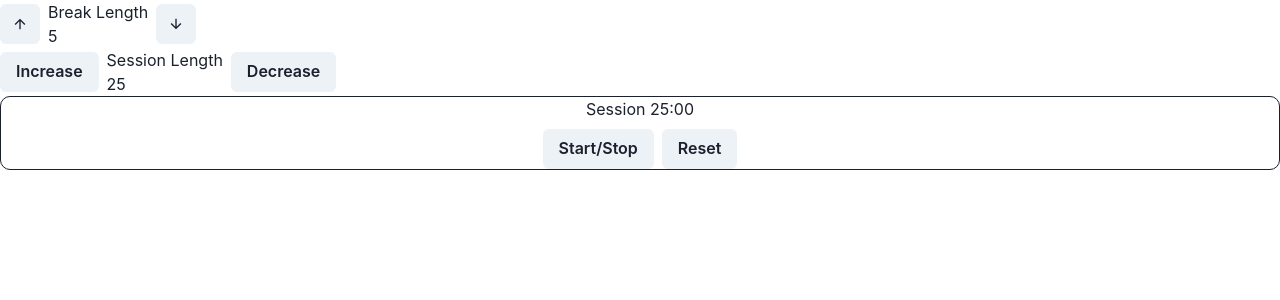
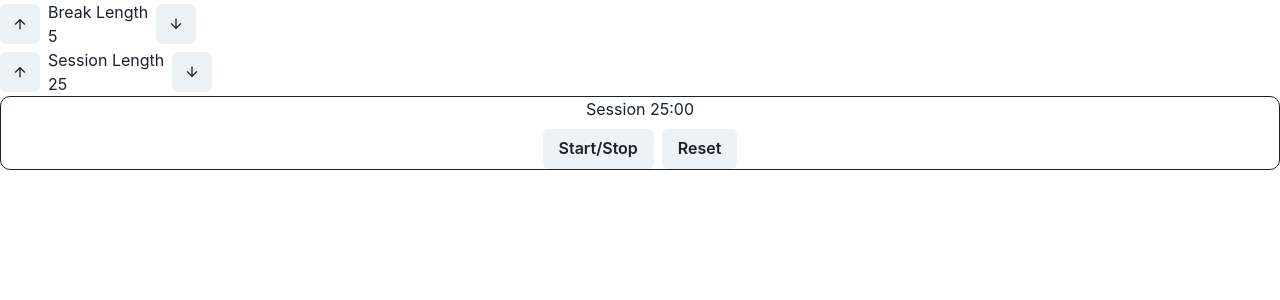
Before and after one commit to khoaHyh/pomodomo, a React (Create React App) app: page / in a window 1280 px wide. Shown: the top 300 px of the page. Built offline with nearby package versions, Linux system fonts and the light colour scheme.

Commit message:
session interval buttons are arrows

```diff
--- a/src/components/pomoUtils/SessionInterval.js
+++ b/src/components/pomoUtils/SessionInterval.js
@@ -1,4 +1,5 @@
-import { Button, HStack, Text } from "@chakra-ui/react";
+import { IconButton, HStack, Text } from "@chakra-ui/react";
+import { ArrowUpIcon, ArrowDownIcon } from "@chakra-ui/icons"
 
 //handling time function in parent
 export const SessionInterval = (props) => {
@@ -8,14 +9,15 @@ export const SessionInterval = (props) => {
 
     return (<div>
         <HStack>
-            <Button
-                id="session-increment" onClick={() => { sessionStateTime(true); }}> Increase </Button>
+            <IconButton icon={<ArrowUpIcon/>} aria-label="session-increment"
+                id="session-increment" onClick={() => { sessionStateTime(true); }}> Increase </IconButton>
             <Text id="session-label">
                 Session Length
             <Text id="session-length">{props.sessionMinute}</Text>
             </Text>
 
-            <Button id="session-decrement" onClick={() => { sessionStateTime(false); }} >Decrease </Button>
+            <IconButton icon={<ArrowDownIcon/>} aria-label="session-decrement"
+            id="session-decrement" onClick={() => { sessionStateTime(false); }} >Decrease </IconButton>
         </HStack>
     </div>)
 }
```
